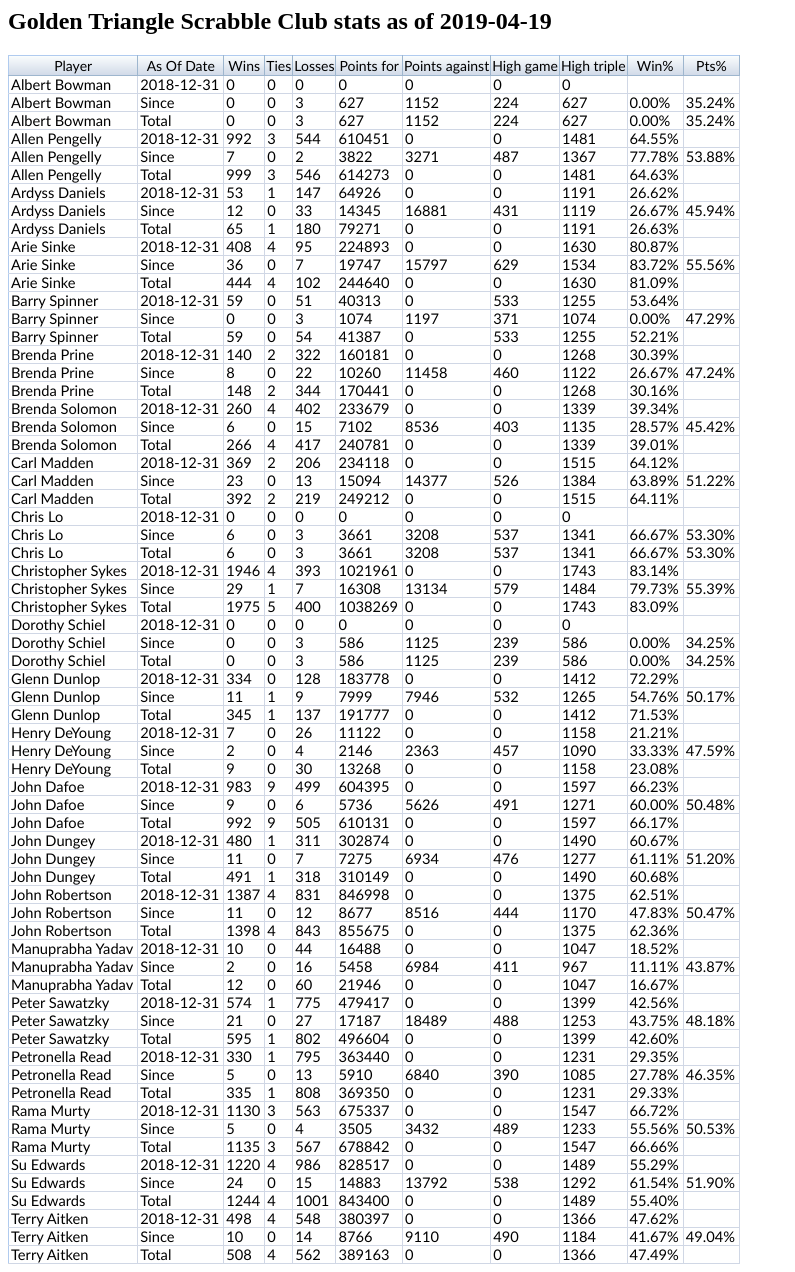
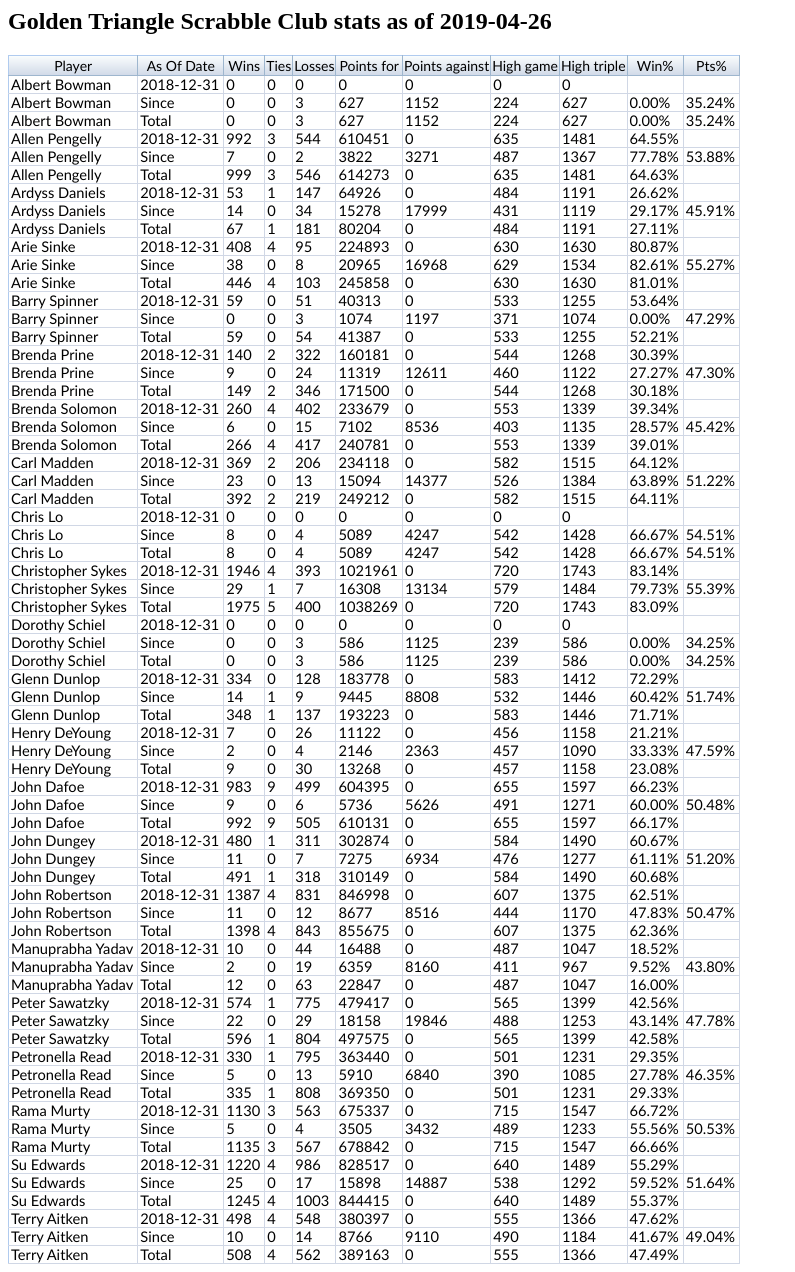
Before and after one commit to TileRunner/tilerunner.github.io, a Jekyll site: the page CambridgeClubStats.html, which Jekyll copies as it is, in a window 1280 px wide. Shown: the whole page, without its empty margins (0-795 px from the left). Built offline with Jekyll 4.4.1, drawn with Linux system fonts in a browser that asks for light colours.

Commit message:
Cambridge 20190426
Club night results and stats update

```diff
--- a/CambridgeClubStats.html
+++ b/CambridgeClubStats.html
@@ -68,7 +68,7 @@
 <td>544</td>
 <td>610451</td>
 <td>0</td>
-<td>0</td>
+<td>635</td>
 <td>1481</td>
 <td>64.55%</td>
 <td></td>
@@ -94,7 +94,7 @@
 <td>546</td>
 <td>614273</td>
 <td>0</td>
-<td>0</td>
+<td>635</td>
 <td>1481</td>
 <td>64.63%</td>
 <td></td>
@@ -107,7 +107,7 @@
 <td>147</td>
 <td>64926</td>
 <td>0</td>
-<td>0</td>
+<td>484</td>
 <td>1191</td>
 <td>26.62%</td>
 <td></td>
@@ -115,27 +115,27 @@
 <tr>
 <td>Ardyss Daniels</td>
 <td>Since</td>
-<td>12</td>
+<td>14</td>
 <td>0</td>
-<td>33</td>
-<td>14345</td>
-<td>16881</td>
+<td>34</td>
+<td>15278</td>
+<td>17999</td>
 <td>431</td>
 <td>1119</td>
-<td>26.67%</td>
-<td>45.94%</td>
+<td>29.17%</td>
+<td>45.91%</td>
 </tr>
 <tr>
 <td>Ardyss Daniels</td>
 <td>Total</td>
-<td>65</td>
+<td>67</td>
 <td>1</td>
-<td>180</td>
-<td>79271</td>
+<td>181</td>
+<td>80204</td>
 <td>0</td>
-<td>0</td>
+<td>484</td>
 <td>1191</td>
-<td>26.63%</td>
+<td>27.11%</td>
 <td></td>
 </tr>
 <tr>
@@ -146,7 +146,7 @@
 <td>95</td>
 <td>224893</td>
 <td>0</td>
-<td>0</td>
+<td>630</td>
 <td>1630</td>
 <td>80.87%</td>
 <td></td>
@@ -154,27 +154,27 @@
 <tr>
 <td>Arie Sinke</td>
 <td>Since</td>
-<td>36</td>
+<td>38</td>
 <td>0</td>
-<td>7</td>
-<td>19747</td>
-<td>15797</td>
+<td>8</td>
+<td>20965</td>
+<td>16968</td>
 <td>629</td>
 <td>1534</td>
-<td>83.72%</td>
-<td>55.56%</td>
+<td>82.61%</td>
+<td>55.27%</td>
 </tr>
 <tr>
 <td>Arie Sinke</td>
 <td>Total</td>
-<td>444</td>
+<td>446</td>
 <td>4</td>
-<td>102</td>
-<td>244640</td>
+<td>103</td>
+<td>245858</td>
 <td>0</td>
-<td>0</td>
+<td>630</td>
 <td>1630</td>
-<td>81.09%</td>
+<td>81.01%</td>
 <td></td>
 </tr>
 <tr>
@@ -224,7 +224,7 @@
 <td>322</td>
 <td>160181</td>
 <td>0</td>
-<td>0</td>
+<td>544</td>
 <td>1268</td>
 <td>30.39%</td>
 <td></td>
@@ -232,27 +232,27 @@
 <tr>
 <td>Brenda Prine</td>
 <td>Since</td>
-<td>8</td>
+<td>9</td>
 <td>0</td>
-<td>22</td>
-<td>10260</td>
-<td>11458</td>
+<td>24</td>
+<td>11319</td>
+<td>12611</td>
 <td>460</td>
 <td>1122</td>
-<td>26.67%</td>
-<td>47.24%</td>
+<td>27.27%</td>
+<td>47.30%</td>
 </tr>
 <tr>
 <td>Brenda Prine</td>
 <td>Total</td>
-<td>148</td>
+<td>149</td>
 <td>2</td>
-<td>344</td>
-<td>170441</td>
+<td>346</td>
+<td>171500</td>
 <td>0</td>
-<td>0</td>
+<td>544</td>
 <td>1268</td>
-<td>30.16%</td>
+<td>30.18%</td>
 <td></td>
 </tr>
 <tr>
@@ -263,7 +263,7 @@
 <td>402</td>
 <td>233679</td>
 <td>0</td>
-<td>0</td>
+<td>553</td>
 <td>1339</td>
 <td>39.34%</td>
 <td></td>
@@ -289,7 +289,7 @@
 <td>417</td>
 <td>240781</td>
 <td>0</td>
-<td>0</td>
+<td>553</td>
 <td>1339</td>
 <td>39.01%</td>
 <td></td>
@@ -302,7 +302,7 @@
 <td>206</td>
 <td>234118</td>
 <td>0</td>
-<td>0</td>
+<td>582</td>
 <td>1515</td>
 <td>64.12%</td>
 <td></td>
@@ -328,7 +328,7 @@
 <td>219</td>
 <td>249212</td>
 <td>0</td>
-<td>0</td>
+<td>582</td>
 <td>1515</td>
 <td>64.11%</td>
 <td></td>
@@ -349,28 +349,28 @@
 <tr>
 <td>Chris Lo</td>
 <td>Since</td>
-<td>6</td>
+<td>8</td>
 <td>0</td>
-<td>3</td>
-<td>3661</td>
-<td>3208</td>
-<td>537</td>
-<td>1341</td>
+<td>4</td>
+<td>5089</td>
+<td>4247</td>
+<td>542</td>
+<td>1428</td>
 <td>66.67%</td>
-<td>53.30%</td>
+<td>54.51%</td>
 </tr>
 <tr>
 <td>Chris Lo</td>
 <td>Total</td>
-<td>6</td>
+<td>8</td>
 <td>0</td>
-<td>3</td>
-<td>3661</td>
-<td>3208</td>
-<td>537</td>
-<td>1341</td>
+<td>4</td>
+<td>5089</td>
+<td>4247</td>
+<td>542</td>
+<td>1428</td>
 <td>66.67%</td>
-<td>53.30%</td>
+<td>54.51%</td>
 </tr>
 <tr>
 <td>Christopher Sykes</td>
@@ -380,7 +380,7 @@
 <td>393</td>
 <td>1021961</td>
 <td>0</td>
-<td>0</td>
+<td>720</td>
 <td>1743</td>
 <td>83.14%</td>
 <td></td>
@@ -406,7 +406,7 @@
 <td>400</td>
 <td>1038269</td>
 <td>0</td>
-<td>0</td>
+<td>720</td>
 <td>1743</td>
 <td>83.09%</td>
 <td></td>
@@ -458,7 +458,7 @@
 <td>128</td>
 <td>183778</td>
 <td>0</td>
-<td>0</td>
+<td>583</td>
 <td>1412</td>
 <td>72.29%</td>
 <td></td>
@@ -466,27 +466,27 @@
 <tr>
 <td>Glenn Dunlop</td>
 <td>Since</td>
-<td>11</td>
+<td>14</td>
 <td>1</td>
 <td>9</td>
-<td>7999</td>
-<td>7946</td>
+<td>9445</td>
+<td>8808</td>
 <td>532</td>
-<td>1265</td>
-<td>54.76%</td>
-<td>50.17%</td>
+<td>1446</td>
+<td>60.42%</td>
+<td>51.74%</td>
 </tr>
 <tr>
 <td>Glenn Dunlop</td>
 <td>Total</td>
-<td>345</td>
+<td>348</td>
 <td>1</td>
 <td>137</td>
-<td>191777</td>
+<td>193223</td>
 <td>0</td>
-<td>0</td>
-<td>1412</td>
-<td>71.53%</td>
+<td>583</td>
+<td>1446</td>
+<td>71.71%</td>
 <td></td>
 </tr>
 <tr>
@@ -497,7 +497,7 @@
 <td>26</td>
 <td>11122</td>
 <td>0</td>
-<td>0</td>
+<td>456</td>
 <td>1158</td>
 <td>21.21%</td>
 <td></td>
@@ -523,7 +523,7 @@
 <td>30</td>
 <td>13268</td>
 <td>0</td>
-<td>0</td>
+<td>457</td>
 <td>1158</td>
 <td>23.08%</td>
 <td></td>
@@ -536,7 +536,7 @@
 <td>499</td>
 <td>604395</td>
 <td>0</td>
-<td>0</td>
+<td>655</td>
 <td>1597</td>
 <td>66.23%</td>
 <td></td>
@@ -562,7 +562,7 @@
 <td>505</td>
 <td>610131</td>
 <td>0</td>
-<td>0</td>
+<td>655</td>
 <td>1597</td>
 <td>66.17%</td>
 <td></td>
@@ -575,7 +575,7 @@
 <td>311</td>
 <td>302874</td>
 <td>0</td>
-<td>0</td>
+<td>584</td>
 <td>1490</td>
 <td>60.67%</td>
 <td></td>
@@ -601,7 +601,7 @@
 <td>318</td>
 <td>310149</td>
 <td>0</td>
-<td>0</td>
+<td>584</td>
 <td>1490</td>
 <td>60.68%</td>
 <td></td>
@@ -614,7 +614,7 @@
 <td>831</td>
 <td>846998</td>
 <td>0</td>
-<td>0</td>
+<td>607</td>
 <td>1375</td>
 <td>62.51%</td>
 <td></td>
@@ -640,7 +640,7 @@
 <td>843</td>
 <td>855675</td>
 <td>0</td>
-<td>0</td>
+<td>607</td>
 <td>1375</td>
 <td>62.36%</td>
 <td></td>
@@ -653,7 +653,7 @@
 <td>44</td>
 <td>16488</td>
 <td>0</td>
-<td>0</td>
+<td>487</td>
 <td>1047</td>
 <td>18.52%</td>
 <td></td>
@@ -663,25 +663,25 @@
 <td>Since</td>
 <td>2</td>
 <td>0</td>
-<td>16</td>
-<td>5458</td>
-<td>6984</td>
+<td>19</td>
+<td>6359</td>
+<td>8160</td>
 <td>411</td>
 <td>967</td>
-<td>11.11%</td>
-<td>43.87%</td>
+<td>9.52%</td>
+<td>43.80%</td>
 </tr>
 <tr>
 <td>Manuprabha Yadav</td>
 <td>Total</td>
 <td>12</td>
 <td>0</td>
-<td>60</td>
-<td>21946</td>
+<td>63</td>
+<td>22847</td>
 <td>0</td>
-<td>0</td>
+<td>487</td>
 <td>1047</td>
-<td>16.67%</td>
+<td>16.00%</td>
 <td></td>
 </tr>
 <tr>
@@ -692,7 +692,7 @@
 <td>775</td>
 <td>479417</td>
 <td>0</td>
-<td>0</td>
+<td>565</td>
 <td>1399</td>
 <td>42.56%</td>
 <td></td>
@@ -700,27 +700,27 @@
 <tr>
 <td>Peter Sawatzky</td>
 <td>Since</td>
-<td>21</td>
+<td>22</td>
 <td>0</td>
-<td>27</td>
-<td>17187</td>
-<td>18489</td>
+<td>29</td>
+<td>18158</td>
+<td>19846</td>
 <td>488</td>
 <td>1253</td>
-<td>43.75%</td>
-<td>48.18%</td>
+<td>43.14%</td>
+<td>47.78%</td>
 </tr>
 <tr>
 <td>Peter Sawatzky</td>
 <td>Total</td>
-<td>595</td>
+<td>596</td>
 <td>1</td>
-<td>802</td>
-<td>496604</td>
+<td>804</td>
+<td>497575</td>
 <td>0</td>
-<td>0</td>
+<td>565</td>
 <td>1399</td>
-<td>42.60%</td>
+<td>42.58%</td>
 <td></td>
 </tr>
 <tr>
@@ -731,7 +731,7 @@
 <td>795</td>
 <td>363440</td>
 <td>0</td>
-<td>0</td>
+<td>501</td>
 <td>1231</td>
 <td>29.35%</td>
 <td></td>
@@ -757,7 +757,7 @@
 <td>808</td>
 <td>369350</td>
 <td>0</td>
-<td>0</td>
+<td>501</td>
 <td>1231</td>
 <td>29.33%</td>
 <td></td>
@@ -770,7 +770,7 @@
 <td>563</td>
 <td>675337</td>
 <td>0</td>
-<td>0</td>
+<td>715</td>
 <td>1547</td>
 <td>66.72%</td>
 <td></td>
@@ -796,7 +796,7 @@
 <td>567</td>
 <td>678842</td>
 <td>0</td>
-<td>0</td>
+<td>715</td>
 <td>1547</td>
 <td>66.66%</td>
 <td></td>
@@ -809,7 +809,7 @@
 <td>986</td>
 <td>828517</td>
 <td>0</td>
-<td>0</td>
+<td>640</td>
 <td>1489</td>
 <td>55.29%</td>
 <td></td>
@@ -817,27 +817,27 @@
 <tr>
 <td>Su Edwards</td>
 <td>Since</td>
-<td>24</td>
+<td>25</td>
 <td>0</td>
-<td>15</td>
-<td>14883</td>
-<td>13792</td>
+<td>17</td>
+<td>15898</td>
+<td>14887</td>
 <td>538</td>
 <td>1292</td>
-<td>61.54%</td>
-<td>51.90%</td>
+<td>59.52%</td>
+<td>51.64%</td>
 </tr>
 <tr>
 <td>Su Edwards</td>
 <td>Total</td>
-<td>1244</td>
+<td>1245</td>
 <td>4</td>
-<td>1001</td>
-<td>843400</td>
+<td>1003</td>
+<td>844415</td>
 <td>0</td>
-<td>0</td>
+<td>640</td>
 <td>1489</td>
-<td>55.40%</td>
+<td>55.37%</td>
 <td></td>
 </tr>
 <tr>
@@ -848,7 +848,7 @@
 <td>548</td>
 <td>380397</td>
 <td>0</td>
-<td>0</td>
+<td>555</td>
 <td>1366</td>
 <td>47.62%</td>
 <td></td>
@@ -874,7 +874,7 @@
 <td>562</td>
 <td>389163</td>
 <td>0</td>
-<td>0</td>
+<td>555</td>
 <td>1366</td>
 <td>47.49%</td>
 <td></td>
```
Also changed, not shown: other parts of CambridgeClubStats.html (+1 -1 lines), CambridgeClubNightResults.html (+117 -165 lines).
